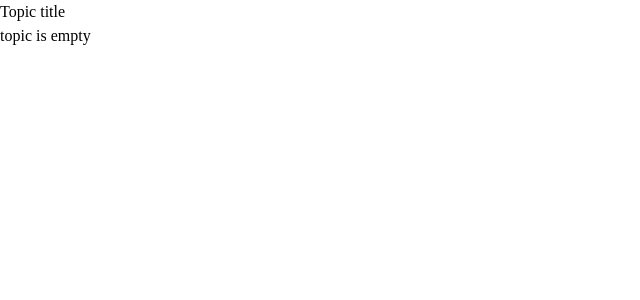
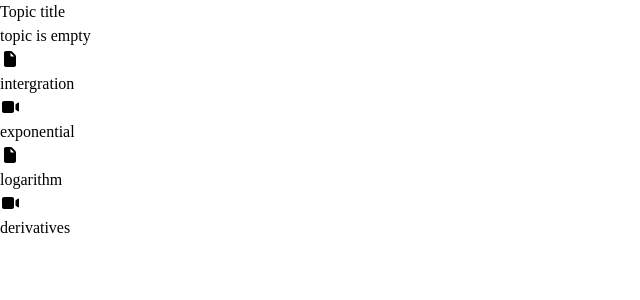
Before and after one commit to Tahiana-Fenosoa09/mecha-ui, a React (Vite) app: page /submodule in a window 1280 px wide. Shown: the top 300 px of the page, without its empty margins (0-640 px from the left). Built offline with nearby package versions, Linux system fonts and the light colour scheme.

Commit message:
style: add subTopic and render all in Topics

```diff
--- /dev/null
+++ b/src/components/subtopic.tsx
@@ -0,0 +1,28 @@
+import { FontAwesomeIcon } from "@fortawesome/react-fontawesome";
+import { faVideo , faFile } from "@fortawesome/free-solid-svg-icons";
+
+type SubTopicProps = {
+    type: string ,
+    title: string
+}
+
+function SubTopic({type = 'document',title} : SubTopicProps){
+    return(
+        <>
+            <div className="w-full h-[10%] gap-5 flex items-center border p-2 rounded-xl">
+                <div className="w-[3vw] aspect-square rounded-full border flex justify-center items-center">
+                    { type === 'video' ? <FontAwesomeIcon icon={faVideo} /> : type === 'document' ? <FontAwesomeIcon icon={faFile} /> : <>
+                        <div className="w-[4vw] aspect-square rounded-full bg-black p-1"></div>
+                    </>
+                    }
+                </div>
+                <div>
+                    <h1 className="text-xl">{title}</h1>
+                </div>
+            </div>
+        </>
+    );
+
+}
+
+export default SubTopic;
--- a/src/components/topic.tsx
+++ b/src/components/topic.tsx
@@ -1,8 +1,12 @@
+import SubTopic from "./subtopic";
+import { getSubtopics, type SubTopicType } from "../data/home.data";
 
 function Topic(){
+
+    const subTopics : SubTopicType[] = getSubtopics();
     return(
         <>
-            <div className="w-[60%] h-auto p-2 rounded-xl flex flex-col gap-1 shadow">
+            <div className="w-[60%] h-auto p-2 rounded-xl flex flex-col gap-3 shadow">
                 <div className="w-full h-[10%] flex gap-5 p-2 items-center">
                     <div className="w-[4vw] aspect-square rounded-full bg-black p-1"></div>
                     <div className="h-full flex flex-col gap-2">
@@ -12,6 +16,9 @@ function Topic(){
                         </div>
                     </div>
                 </div>
+                <div className="w-full h-[90%] flex flex-col gap-5 p-2">
+                    { subTopics.map(subTopic => <SubTopic title={subTopic.title} type={subTopic.type}/>)}
+                </div>
             </div>
         </>
     );
--- a/src/data/home.data.ts
+++ b/src/data/home.data.ts
@@ -9,6 +9,14 @@ export interface BranchData {
     id: number,
     name: string,
     size: number
+}
+
+export interface SubTopicType {
+    id: number ,
+    title: string ,
+    parent: string ,
+    order: number,
+    type: string
 }
 
 const branches : BranchData[] = [
@@ -38,12 +46,13 @@ const branches : BranchData[] = [
     },
 ];
 
+
 const modules : ModuleData[] = [
     {
         parentId: 2,
         id: 1,
         name: 'Software',
-        size: 1
+        size: 1,
     },
     {
         parentId: 2,
@@ -53,7 +62,36 @@ const modules : ModuleData[] = [
     }
 ];
 
-
+const subTopics : SubTopicType[] = [
+    {
+        id: 2 ,
+        title : 'intergration',
+        parent: 'intro to calculus',
+        order: 1,
+        type: 'document'
+    },
+    {
+        id: 3 ,
+        title : 'exponential',
+        parent: 'intro to calculus',
+        order: 2,
+         type: 'video'
+    },
+    {
+        id: 5 ,
+        title : 'logarithm',
+        parent: 'intro to calculus',
+        order: 3,
+         type: 'document'
+    },
+    {
+        id: 6 ,
+        title : 'derivatives',
+        parent: 'intro to calculus',
+        order: 4,
+        type: 'video'
+    }
+]
 
 export function getModulesAtTopicId(id: number) : ModuleData[] {
     const moduleList = modules.filter((module) => {
@@ -75,3 +113,7 @@ export function getBranchTitle(id: number) : string {
 export function getBranches() : BranchData[] {
     return branches;
 }
+
+export function getSubtopics() : SubTopicType[] {
+    return subTopics;
+}
```
